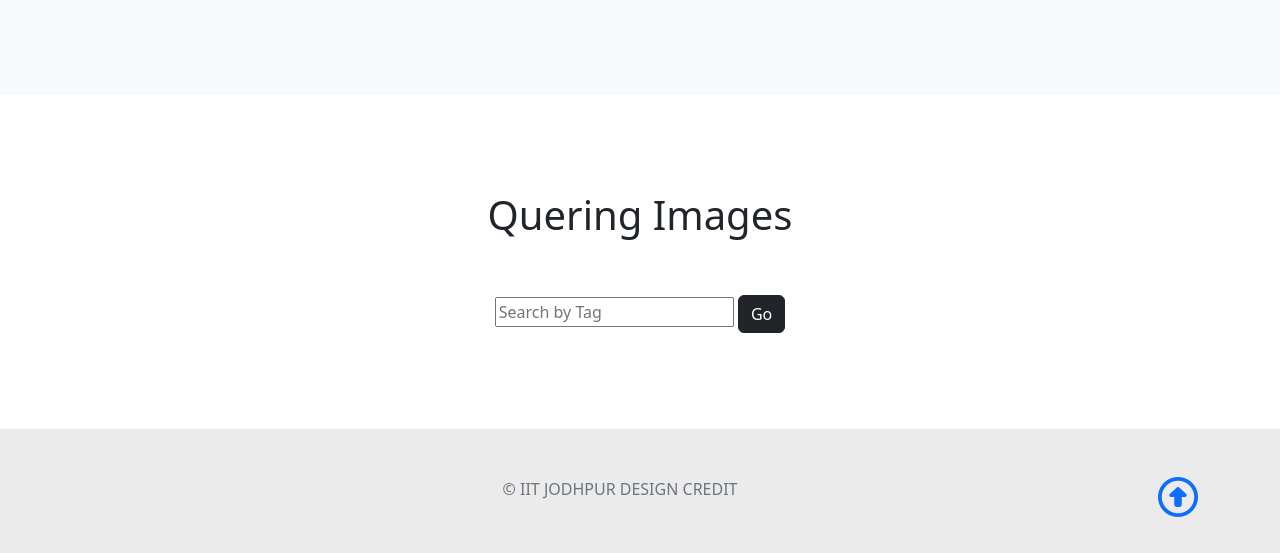
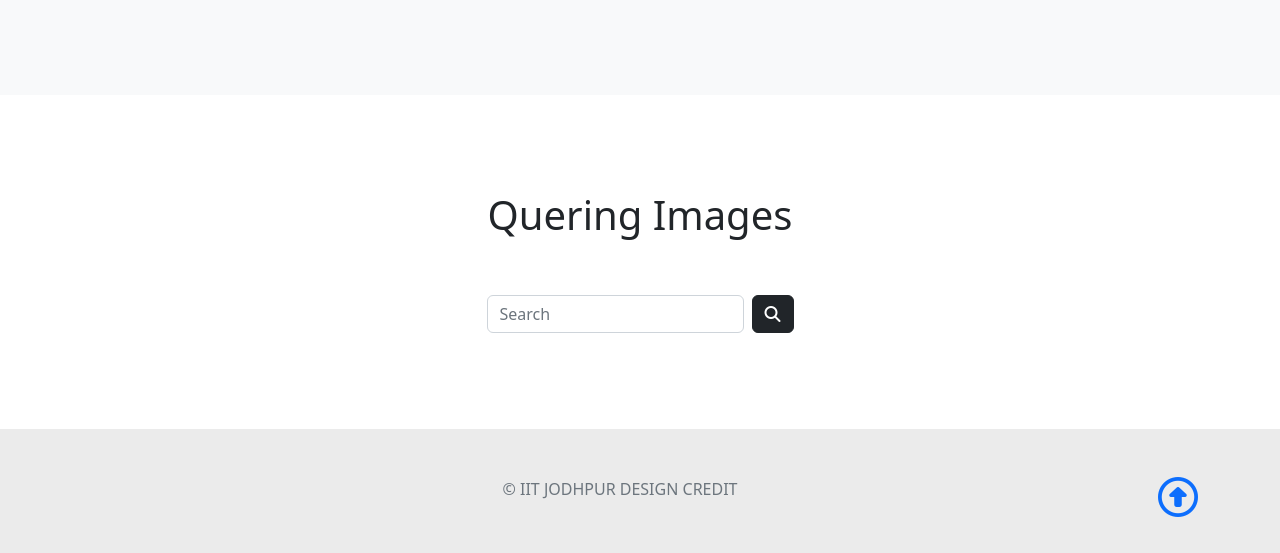
Before and after one commit to shubhamByte/Image_Tagging_and_Retrival, a Flask app: template templates/index.html in a window 1280 px wide. Shown: the part 421-974 px from the top of the page. Run offline with Flask 2, Linux system fonts and the light colour scheme; the template is opened without the code that fills it, so the values that code supplies are empty; some libraries are stand-ins or nearby versions.

Commit message:
styled search input box of query section

```diff
--- a/templates/index.html
+++ b/templates/index.html
@@ -174,11 +174,12 @@
         <br> <br> <br> <br>
         <h1 class = "fw-light">Quering Images</h1>
         <br> <br>
-
-        <form action="/" method="post">
-            <input type="text" name="queryByTag" autocomplete="off" placeholder="Search by Tag" >
-            <button type="submit" class = "btn btn-dark">Go</button>
-        </form>
+        <center>
+          <form class="d-inline-flex navbar-right" role="search" style = "display: inline-block; text-align: right;" action="/" method="post">
+            <input class="form-control me-2" name="queryByTag" type="text" placeholder="Search" aria-label="Search" autocomplete="off">
+            <button class="btn btn-dark" type="submit"><i class="fa-solid fa-magnifying-glass"></i></button>
+          </form>
+      </center>
 
         <br> <br> <br> <br>
     </div>
```
